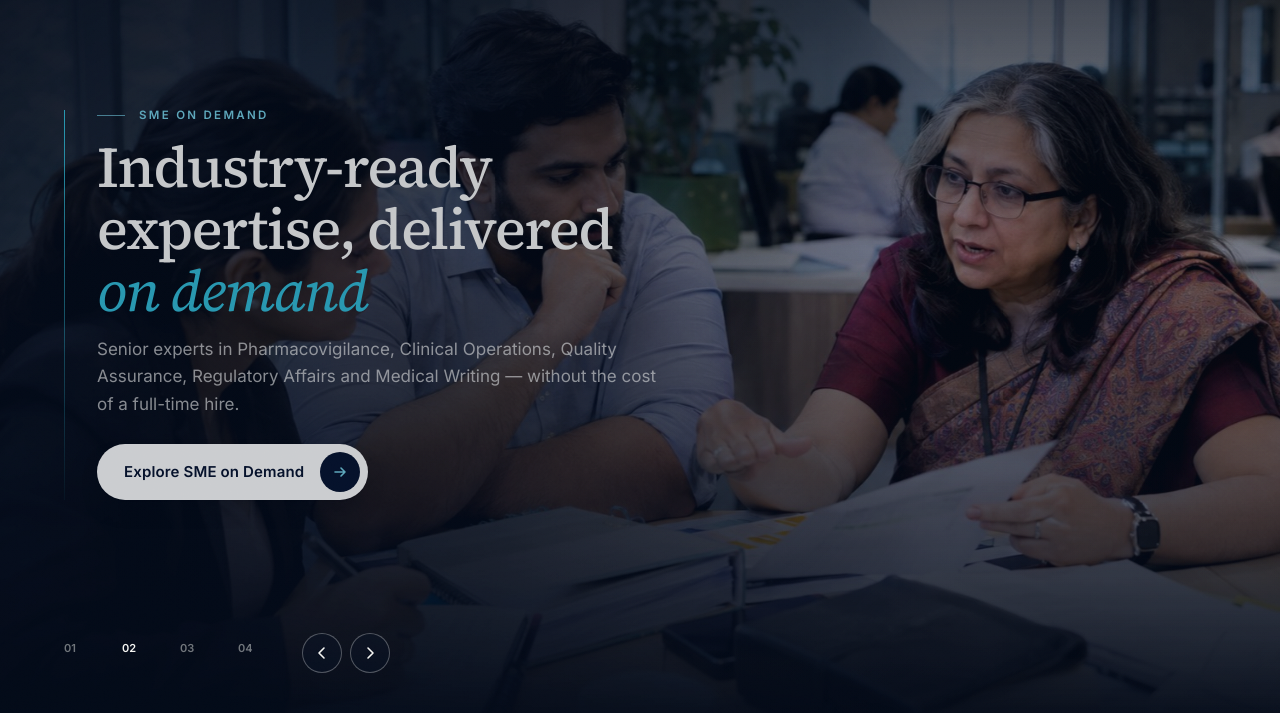
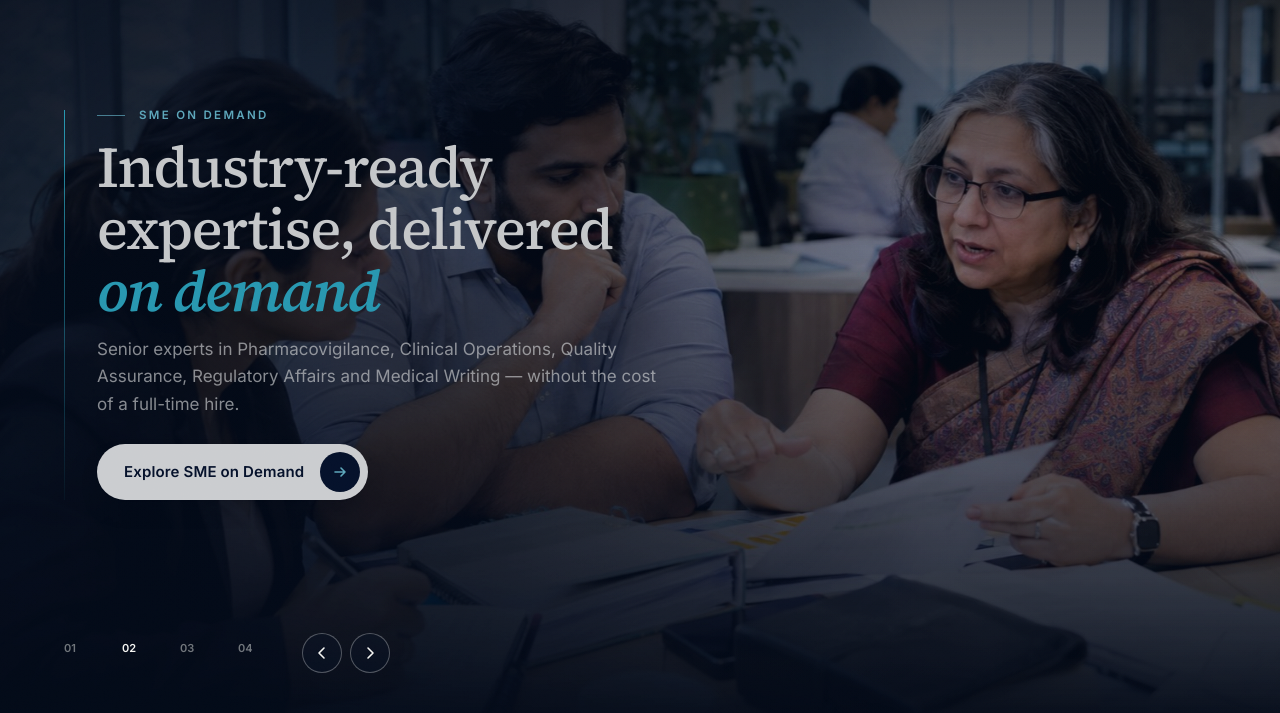
Before and after one commit to aadhargrover/Expertise-in-pharma, a plain HTML site: page index.html in a window 1280 px wide. Shown: the part 87-800 px from the top of the page. Drawn offline with Linux system fonts and the light colour scheme.

Commit message:
Bolder blue italic highlight words in headings (italic 600)
Co-Authored-By: Claude Opus 5.5 <noreply@anthropic.com>

```diff
--- a/assets/site.css
+++ b/assets/site.css
@@ -3,7 +3,7 @@
    Used by every page. Page-only rules live in each page's <style>.
    ========================================================================== */
 
-@import url('https://fonts.googleapis.com/css2?family=Inter:wght@400;500;600;700;800&family=Source+Serif+4:ital,opsz,wght@0,8..60,400;0,8..60,500;0,8..60,600;1,8..60,400;1,8..60,500&display=swap');
+@import url('https://fonts.googleapis.com/css2?family=Inter:wght@400;500;600;700;800&family=Source+Serif+4:ital,opsz,wght@0,8..60,400;0,8..60,500;0,8..60,600;1,8..60,400;1,8..60,500;1,8..60,600&display=swap');
 
 :root{
   /* brand — unchanged from client-approved palette */
@@ -77,7 +77,7 @@ img{ max-width:100%; display:block; }
 .wrap{ max-width:1440px; margin:0 auto; padding-left:clamp(20px,5vw,100px); padding-right:clamp(20px,5vw,100px); width:100%; }
 
 h1,h2,h3{ font-family:var(--font-display); font-weight:500; letter-spacing:-.02em; font-optical-sizing:auto; text-wrap:balance; }
-h1 .hl, h2 .hl, h1 .hl-onlight, h2 .hl-onlight, h1 .hl-amber, h2 .hl-amber, h1 .hl-violet, h2 .hl-violet{ font-style:italic; font-weight:400; }
+h1 .hl, h2 .hl, h1 .hl-onlight, h2 .hl-onlight, h1 .hl-amber, h2 .hl-amber, h1 .hl-violet, h2 .hl-violet{ font-style:italic; font-weight:600; }
 /* eyebrow - small caps label led by a fine hairline, editorial style */
 .eyebrow{ display:flex; align-items:center; gap:14px; font:600 11.5px/1 var(--font-body); letter-spacing:.2em; text-transform:uppercase; }
 .eyebrow::before{ content:''; width:28px; height:1px; background:currentColor; opacity:.7; flex:none; }
```
